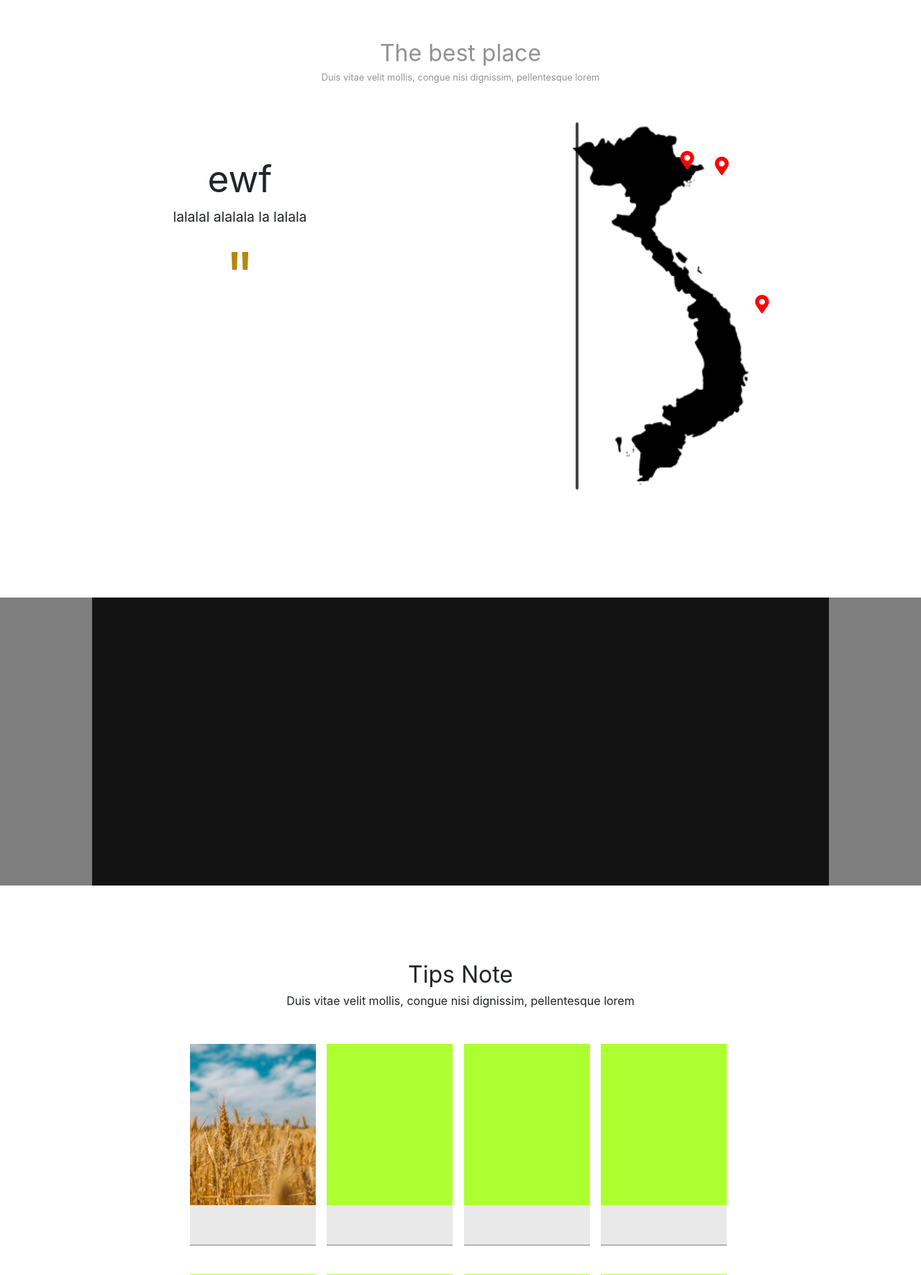
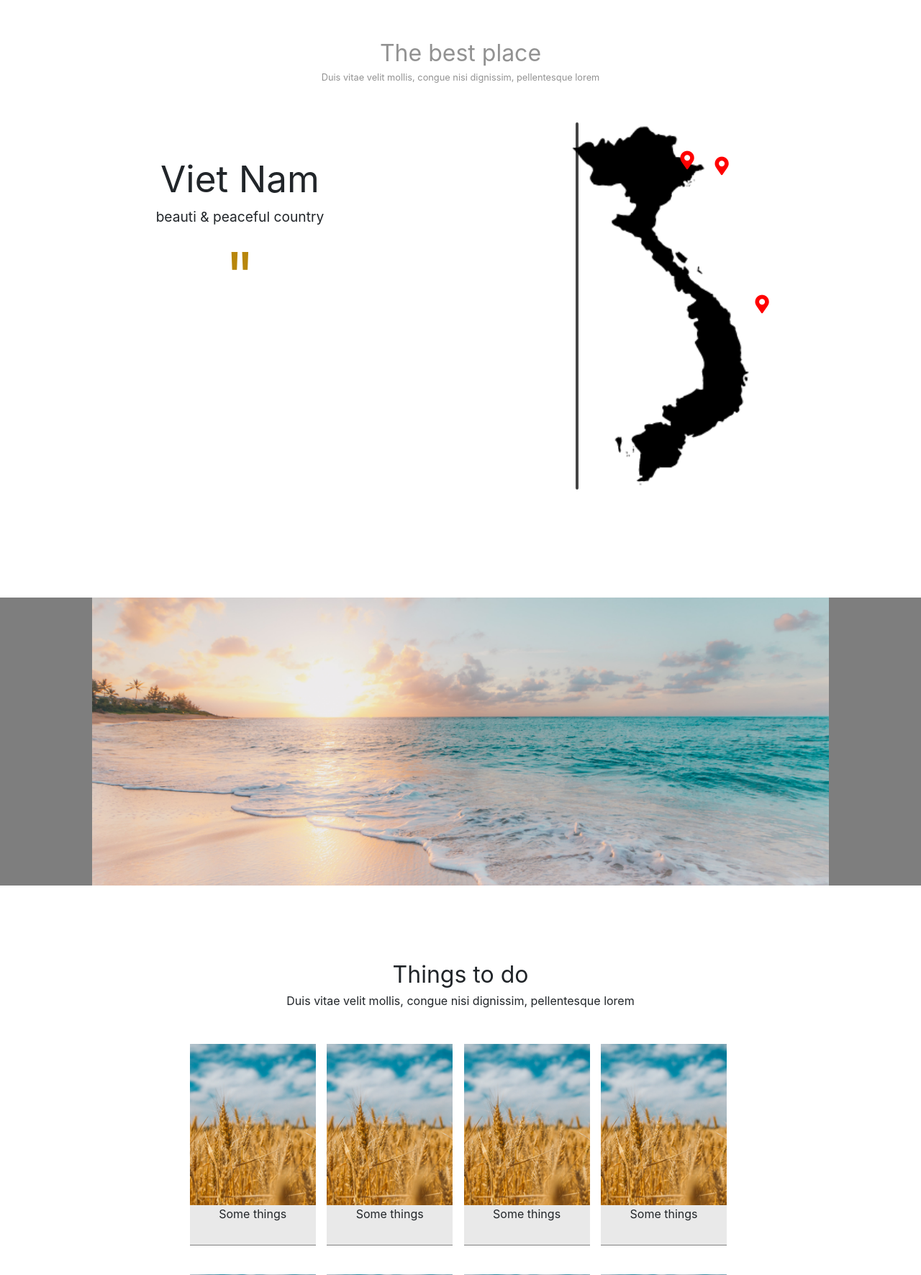
Before and after one commit to TruongAn-Webdesigner/EAC, a PHP site: page / in a window 1280 px wide. Shown: the part 2000-3771 px from the top of the page at 72% size. Run offline with PHP 8.4, Linux system fonts and the light colour scheme; data that the repository does not hold is empty; some libraries are stand-ins or nearby versions; some web fonts are replaced.

Commit message:
Update index.php

```diff
--- a/site/view/home/index.php
+++ b/site/view/home/index.php
@@ -228,7 +228,7 @@
                 <div class="mySlides fade-animation">
                     <div class="img_header position">
                         <div class="box_image">
-                                <img src="img/london.jpg" alt="">
+                                <img src="img/rice.jpg" alt="">
                             <div class="number_header">
                                 <sup>04</sup>/04
                             </div>
@@ -349,26 +349,34 @@
                                 <i class="fa fa-chevron-right next" aria-hidden="true"></i>
                                 </div>
                             </div>
-
                             <div class="tr">
-
+                                    <?php
+                                        foreach($allReview as $ar){
+                                            echo'
                                         <div class="box_tv">
                                             <div class="box_img_tv">
-                                                    <div class="img">
+                                                <div class="img_tv">
+                                                    <img src="img/'.$ar['img_dd'].'" alt="">
+                                                </div>
+                                            </div>
+
+                                            <div class="box_name_rating">
+                                                <div class="name_tv">
+                                                    <a href="index.php?ctrl=wewillgo&act=content&idcontent='.$ar['id_dd'].'">'.$ar['name_dd'].'</a>
+                                                </div>
+                                                <div class="rating_tv">
 
                                                 </div>
                                             </div>
-                                                <div class="box_name_rating">
-                                                <div class="name_tv">
-                                                    <a href="">aaefaef</a>
                                         </div>
-                                                <div class="rating_tv">
-                                                    rating
-                                                </div>
-                                                </div>
-                                            </div>
+                                            ';
+                                        }
+                                    ?>
 
-                                            <div class="box_tv">
+
+
+
+                                            <!-- <div class="box_tv">
                                                 <div class="box_img_tv">
                                                     <div class="img">
 
@@ -433,12 +441,10 @@
                                                     <div class="rating_tv">
 
                                                     </div>
-                                            </div>
+                                            </div> -->
 
 
                                 </div>
-
-
                             </div>
 
 
@@ -492,9 +498,9 @@
                         <div class="single-item-rtl">
                                 <div class="box_left_bp">
                                         <div class="box_text_bp">
-                                                ewf
+                                                Viet Nam
                                             <div class="box_text_small_bp">
-                                                    lalalal alalala la lalala
+                                                beauti & peaceful country
                                             </div>
 
                                             <div class="quotes">
@@ -515,7 +521,7 @@
                                         </div>
 
                                         <div class="icon_bp_2">
-                                        <a href="http://" data-toggle="tooltip-abc" data-placement="right" title="Vinh Ha Long">
+                                        <a href="index.php?ctrl=wewillgo&act=contentbestplace" data-toggle="tooltip-abc" data-placement="right" title="Vinh Ha Long">
                                             <i class="fas fa-map-marker-alt"></i>
                                         </a>
                                         </div>
@@ -551,7 +557,7 @@
             <div class="bannerhome">
             <div class="boxcenter_big">
                <div class="img_banner">
-
+                    <img src="img/sea.jpg" alt="">
                </div>
                </div>
             </div>
@@ -565,7 +571,7 @@
             <div class="boxcenter">
                 <div class="tips">
                         <div class="title_tips">
-                            <span>Tips Note</span> <br>
+                            <span>Things to do</span> <br>
                             Duis vitae velit mollis, congue nisi dignissim, pellentesque lorem
                         </div>
 
@@ -576,74 +582,74 @@
                                     <img src="img/field.jpg" alt="">
                                 </div>
                                 <div class="name_tips">
-
+                                Some things
                                 </div>
                             </div>
 
                             <div class="box_tips">
                                 <div class="box_img_tips">
-
+                                    <img src="img/field.jpg" alt="">
                                 </div>
                                 <div class="name_tips">
-
+                                Some things
                                 </div>
                             </div>
 
                             <div class="box_tips">
                             <div class="box_img_tips">
-
+                            <img src="img/field.jpg" alt="">
                                     </div>
                                     <div class="name_tips">
-
+                                    Some things
                                 </div>
                             </div>
 
                             <div class="box_tips">
                             <div class="box_img_tips">
-
+                            <img src="img/field.jpg" alt="">
                                     </div>
                                     <div class="name_tips">
-
+                                    Some things
                                 </div>
                             </div>
 
                             <div class="box_tips">
                                 <div class="box_img_tips">
-
+                                <img src="img/field.jpg" alt="">
                                 </div>
 
                                 <div class="name_tips">
-
+                                Some things
                                 </div>
                             </div>
 
                             <div class="box_tips">
                                 <div class="box_img_tips">
-
+                                <img src="img/field.jpg" alt="">
                                     </div>
 
                                     <div class="name_tips">
-
+                                    Some things
                                     </div>
                             </div>
 
                             <div class="box_tips">
                             <div class="box_img_tips">
-
+                            <img src="img/field.jpg" alt="">
                                     </div>
 
                                     <div class="name_tips">
-
+                                    Some things
                                     </div>
                             </div>
 
                             <div class="box_tips">
                             <div class="box_img_tips">
-
+                            <img src="img/field.jpg" alt="">
                                     </div>
 
                                     <div class="name_tips">
-
+                                    Some things
                                     </div>
                             </div>
 
```
Lines whose indentation alone changed are shown as unchanged.
